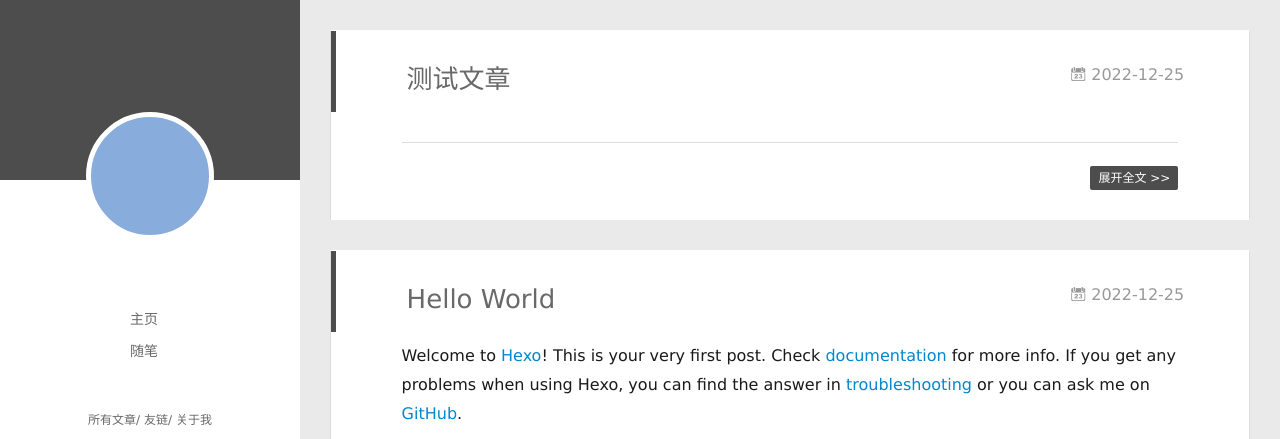
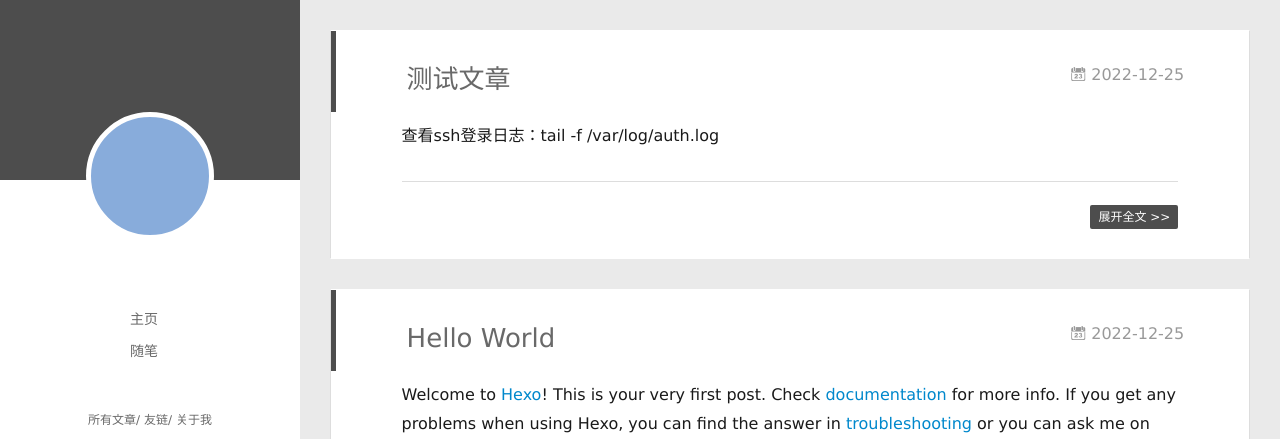
Before and after one commit to newbie2201/newbie2201.github.io, a plain HTML site: page index.html in a window 1280 px wide. Shown: the top 439 px of the page. Drawn offline with Linux system fonts and the light colour scheme.

Commit message:
Site updated: 2022-12-29 02:01:37

```diff
--- a/index.html
+++ b/index.html
@@ -172,6 +172,7 @@
 
     <div class="article-entry" itemprop="articleBody">
 
+        <p>查看ssh登录日志：tail -f &#x2F;var&#x2F;log&#x2F;auth.log</p>
 
 
 
```
Also changed, not shown: 2022/12/25/测试文章/index.html (+5 -2 lines).
